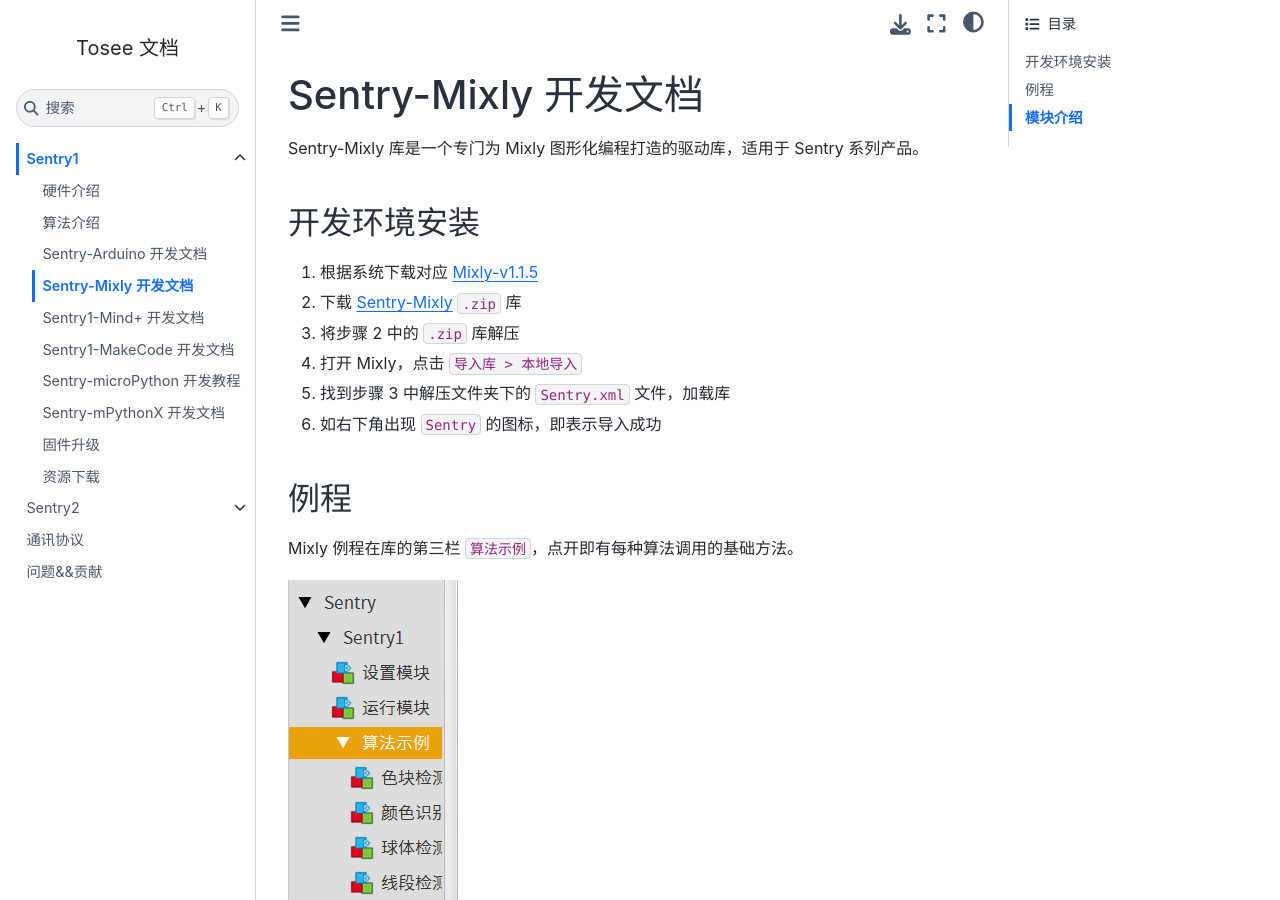
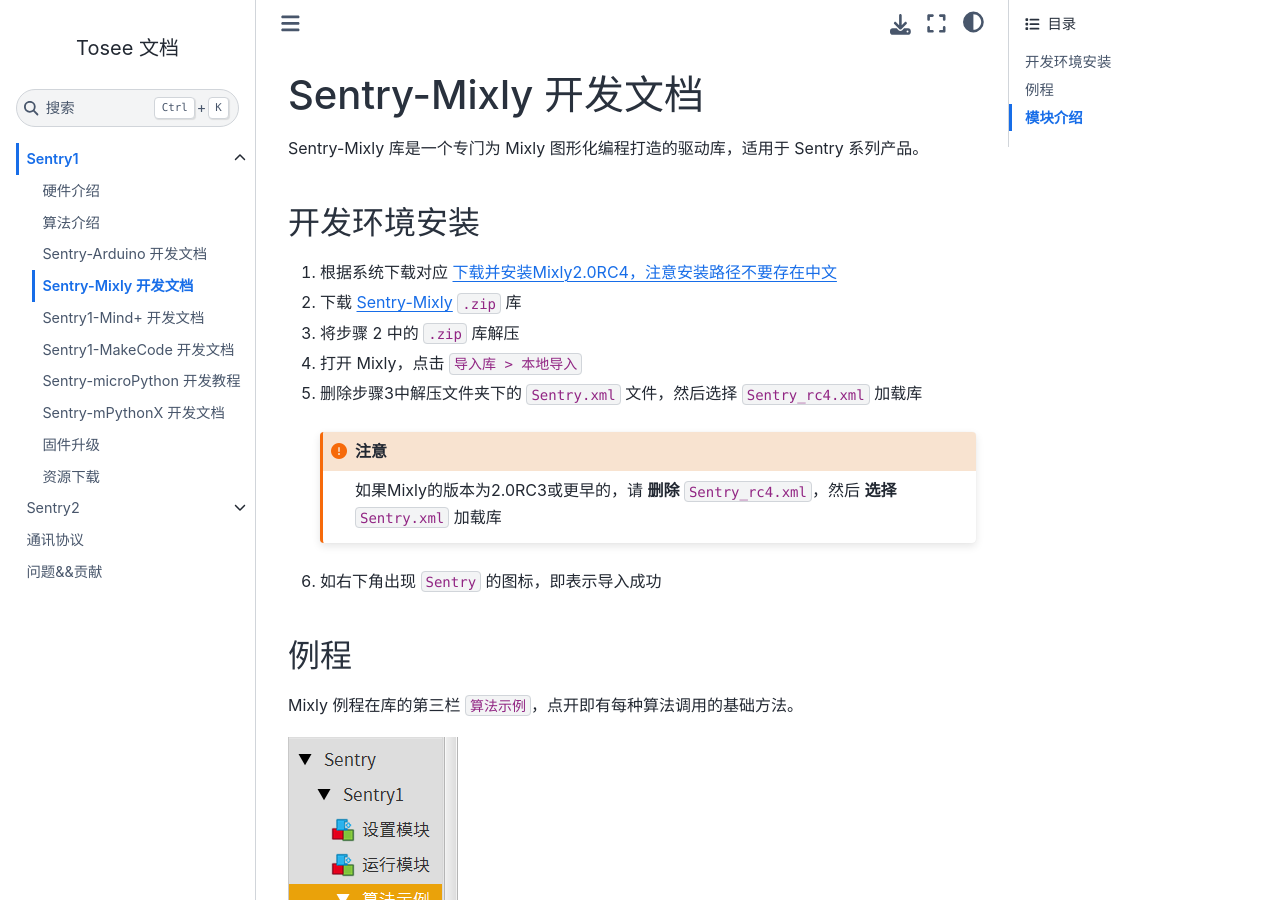
Before and after one commit to AITosee/Tosee-Docs, a Sphinx documentation site: the page built from docs/Sentry1/Mixly/index.rst, in a window 1280 px wide and 900 px high. Built offline with Sphinx 7.4.7 and the Sphinx Book theme 1.1.4, drawn with Linux system fonts in a browser that asks for light colours; pages that are not in the unit, such as notebooks, are missing from menus.

Commit message:
update sentry1-mixly docs

```diff
--- a/docs/Sentry1/Mixly/index.rst
+++ b/docs/Sentry1/Mixly/index.rst
@@ -8,11 +8,16 @@
 开发环境安装
 ------------
 
-1. 根据系统下载对应 `Mixly-v1.1.5 <https://pan.baidu.com/s/1A_k4T21rlfZpRbLttovN5A#list/path=%2F>`_
+1. 根据系统下载对应 `下载并安装Mixly2.0RC4，注意安装路径不要存在中文 <https://pan.baidu.com/s/1Ur39pkhnL8yznRqGbX2tkA?pwd=1022>`_
 2. 下载 `Sentry-Mixly <https://github.com/AITosee/Sentry-Mixly/releases/latest>`_ ``.zip`` 库
 3. 将步骤 2 中的 ``.zip`` 库解压
 4. 打开 Mixly，点击 ``导入库 > 本地导入``
-5. 找到步骤 3 中解压文件夹下的 ``Sentry.xml`` 文件，加载库
+5. 删除步骤3中解压文件夹下的 ``Sentry.xml`` 文件，然后选择 ``Sentry_rc4.xml`` 加载库
+
+   .. attention::
+
+       如果Mixly的版本为2.0RC3或更早的，请 **删除** ``Sentry_rc4.xml``，然后 **选择** ``Sentry.xml`` 加载库
+
 6. 如右下角出现 ``Sentry`` 的图标，即表示导入成功
 
 例程
```
